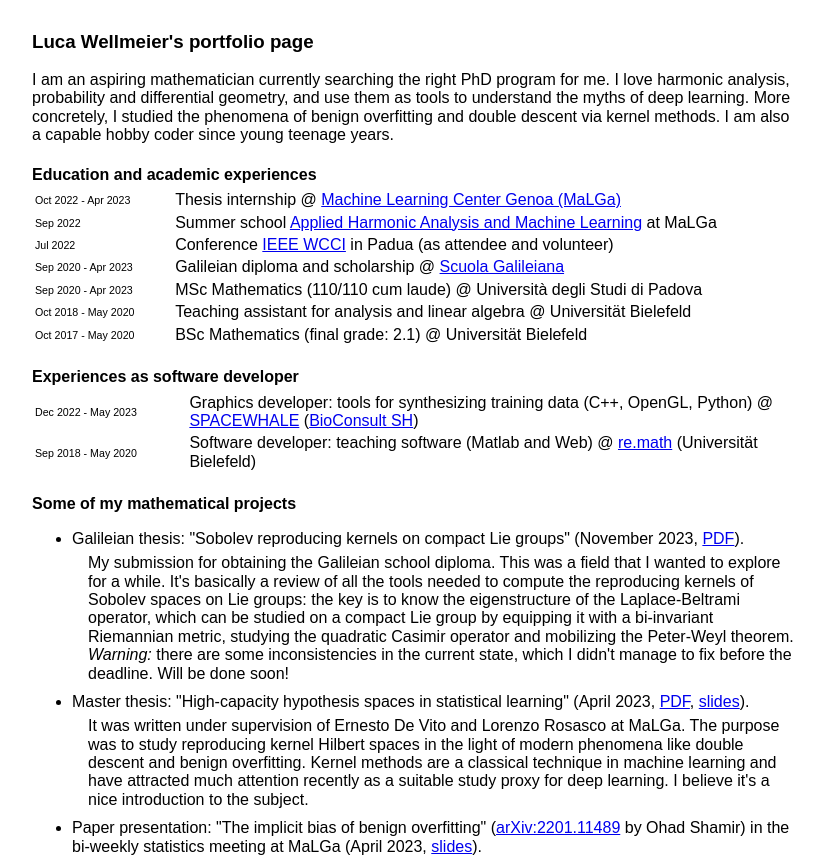
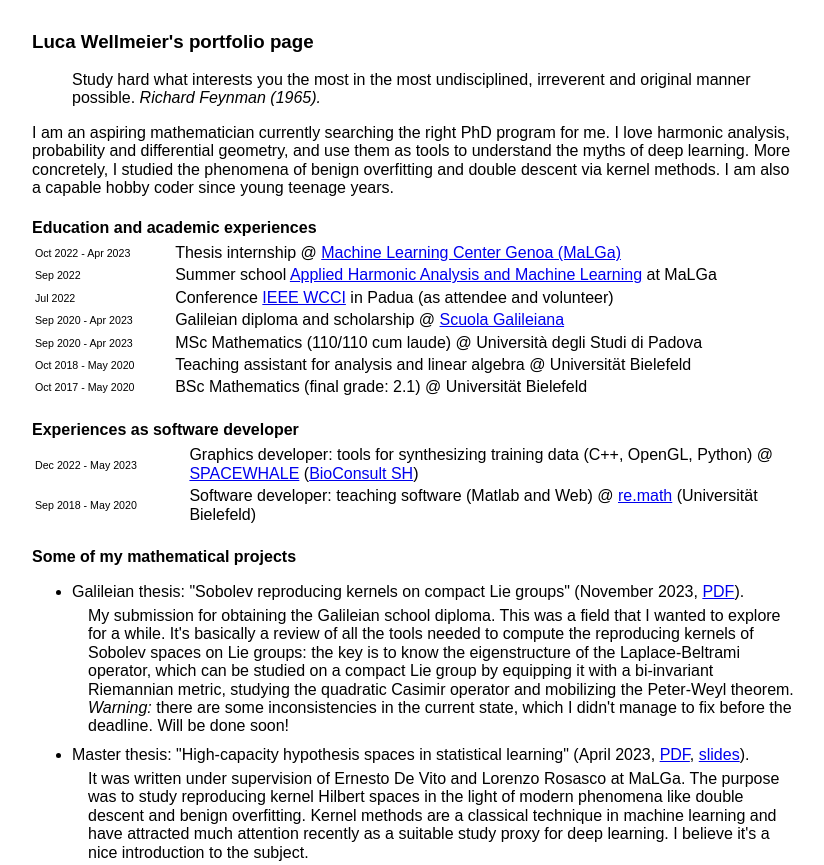
Before and after one commit to lucw0/lucw0.github.io, a plain HTML site: page index.html in a window 1280 px wide. Shown: the top 865 px of the page, without its empty margins (224-1048 px from the left). Drawn offline with Linux system fonts and the light colour scheme.

Commit message:
add quote

```diff
--- a/index.html
+++ b/index.html
@@ -12,6 +12,12 @@
 <main>
 
 <h3>Luca Wellmeier's portfolio page</h3>
+
+<blockquote>
+Study hard what interests you the most in the most undisciplined, irreverent and original manner possible.
+<cite>Richard Feynman (1965).</cite>
+</blockquote>
+
 <p>
   I am an aspiring mathematician currently
   searching the right PhD program for me.
```
